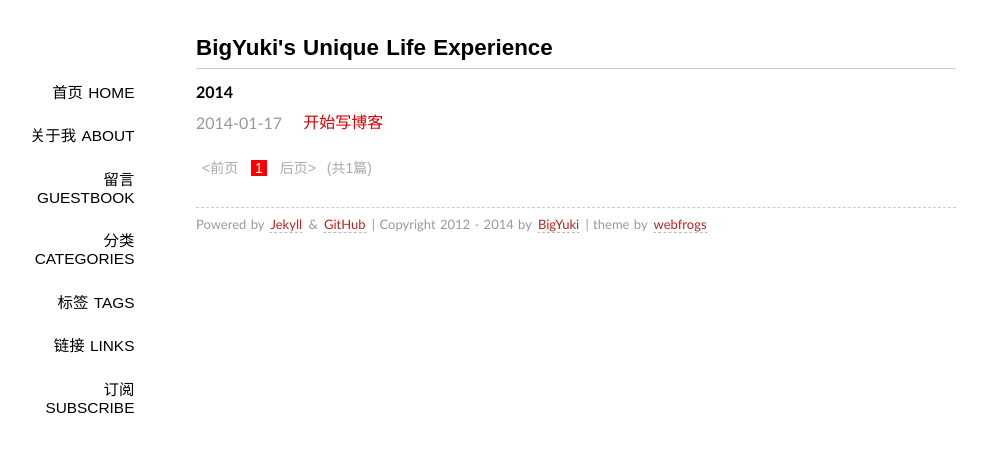
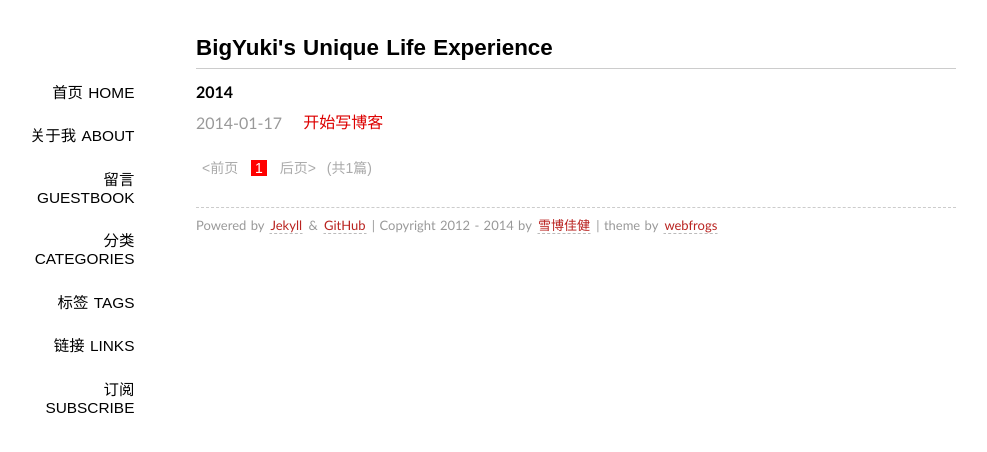
Before and after one commit to Successor/bigyuki.github.com, a Jekyll site: the page built from index.html, in a window 1280 px wide. Shown: the top 452 px of the page, without its empty margins (144-1131 px from the left). Built offline with Jekyll 4.4.1, drawn with Linux system fonts in a browser that asks for light colours; Markdown is read by kramdown in place of the engine named in the settings; the list of posts is cut into pages by our own code.

Commit message:
Update default.html

```diff
--- a/_layouts/default.html
+++ b/_layouts/default.html
@@ -32,7 +32,7 @@
       </div>
 
     <footer>
-        <p><small>Powered by <a href="https://github.com/mojombo/jekyll">Jekyll</a> & <a href="http://pages.github.com">GitHub</a> | Copyright 2012 - {{site.time | date:"%Y"}} by <a href="/about/">BigYuki</a> |
+        <p><small>Powered by <a href="https://github.com/mojombo/jekyll">Jekyll</a> & <a href="http://pages.github.com">GitHub</a> | Copyright 2012 - {{site.time | date:"%Y"}} by <a href="/about/">雪博佳健</a> |
             <span>theme by <a href="http://webfrogs.me/">webfrogs</a></span></small></p>
     </footer>
 
@@ -41,7 +41,7 @@
     <script type="text/javascript">
       var _gaq = _gaq || [];
       _gaq.push(['_setAccount', 'UA-33868580-1']);
-      _gaq.push(['_setDomainName', 'bigyuki.net']);
+      _gaq.push(['_setDomainName', 'anweihui.ml']);
       _gaq.push(['_trackPageview']);
       (function() {
         var ga = document.createElement('script'); ga.type = 'text/javascript'; ga.async = true;
```
